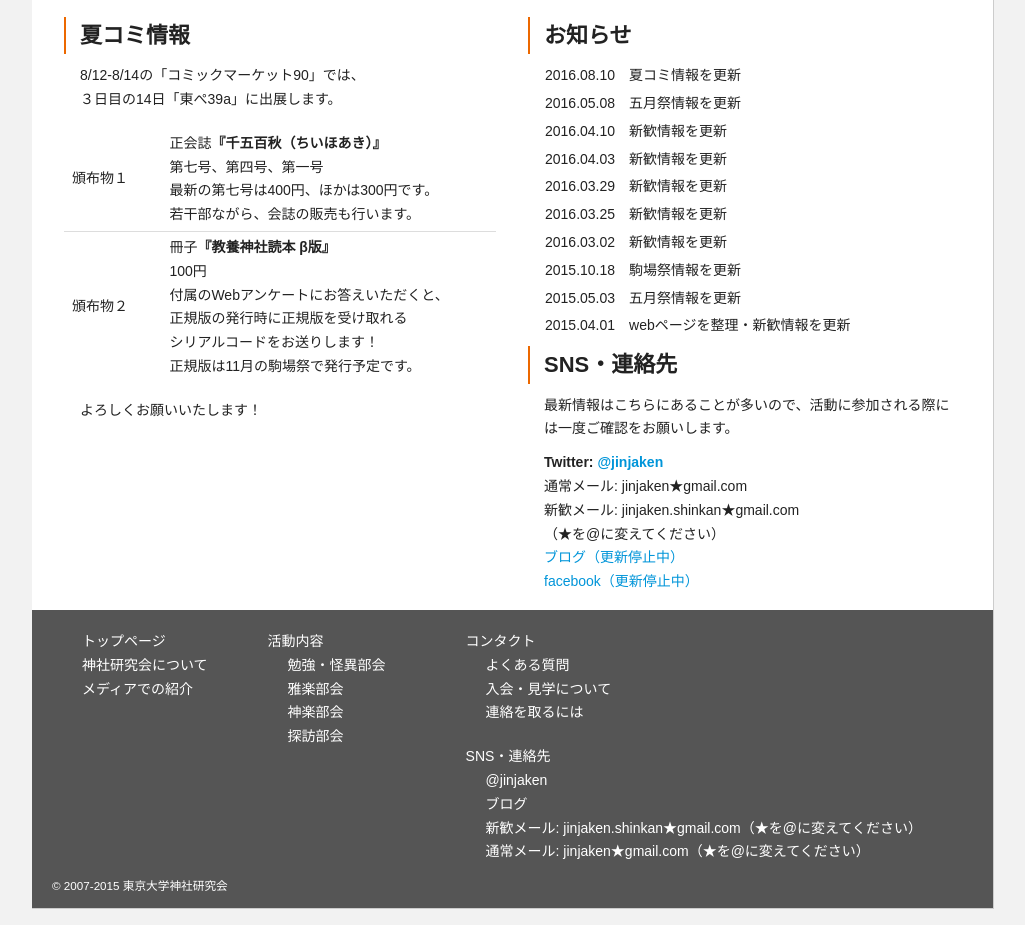
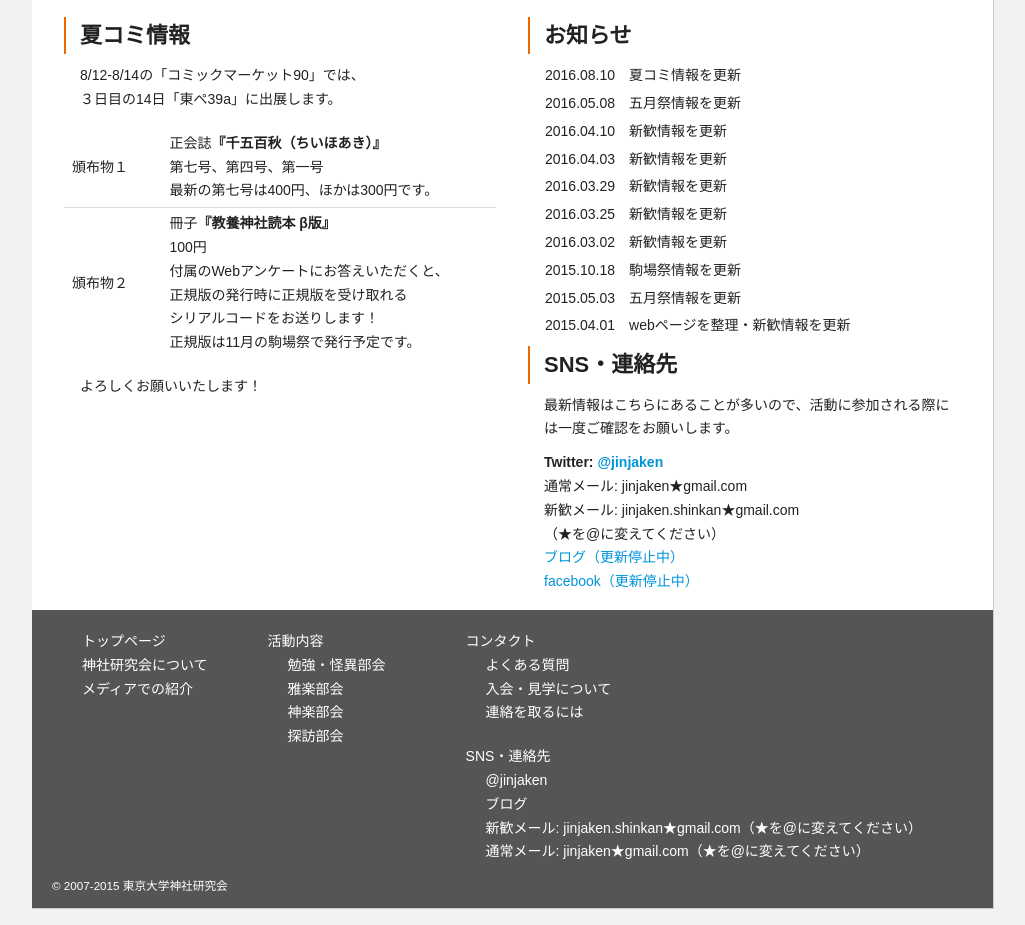
Before and after one commit to jinjaken/website, a plain HTML site: page jinjaken_webroot/index.html in a window 1280 px wide. Shown: the part 940-1865 px from the top of the page, without its empty margins (127-1152 px from the left). Drawn offline with Linux system fonts and the light colour scheme.

Commit message:
201608_comicmarket_re

```diff
--- a/jinjaken_webroot/index.html
+++ b/jinjaken_webroot/index.html
@@ -65,7 +65,7 @@
 						<h2>夏コミ情報</h2>
 						<p>8/12-8/14の「コミックマーケット90」では、<br>３日目の14日「東ぺ39a」に出展します。</p>
 						<table class="wb">
-<tr><td>頒布物１</td><td>正会誌<span class="bold">『千五百秋（ちいほあき）』</span><br>第七号、第四号、第一号<br>最新の第七号は400円、ほかは300円です。<br>若干部ながら、会誌の販売も行います。</td></tr>
+<tr><td>頒布物１</td><td>正会誌<span class="bold">『千五百秋（ちいほあき）』</span><br>第七号、第四号、第一号<br>最新の第七号は400円、ほかは300円です。</td></tr>
 <tr><td>頒布物２</td><td>冊子<span class="bold">『教養神社読本 β版』</span><br>100円<br>付属のWebアンケートにお答えいただくと、<br>正規版の発行時に正規版を受け取れる<br>シリアルコードをお送りします！<br>正規版は11月の駒場祭で発行予定です。</td></tr>
 
 </table>
```
